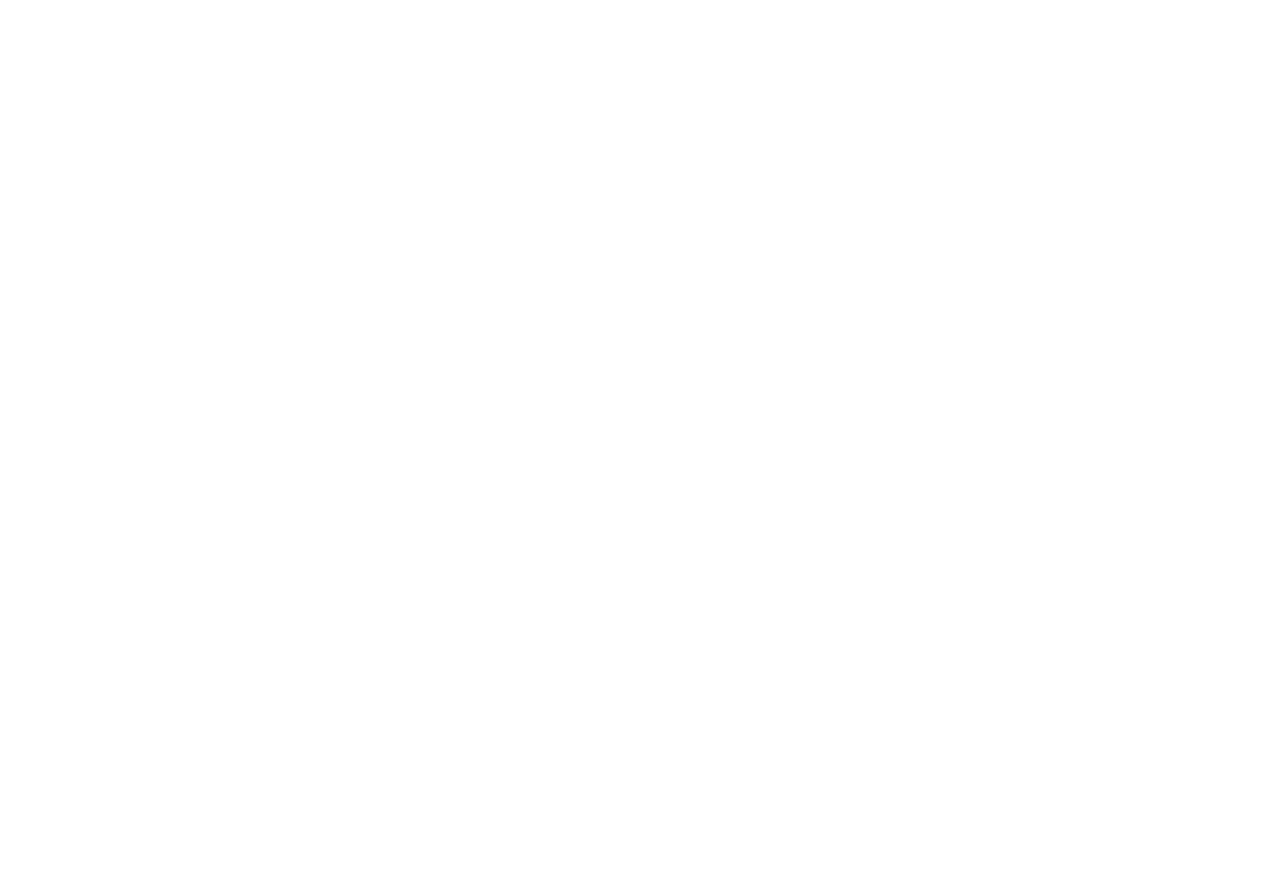
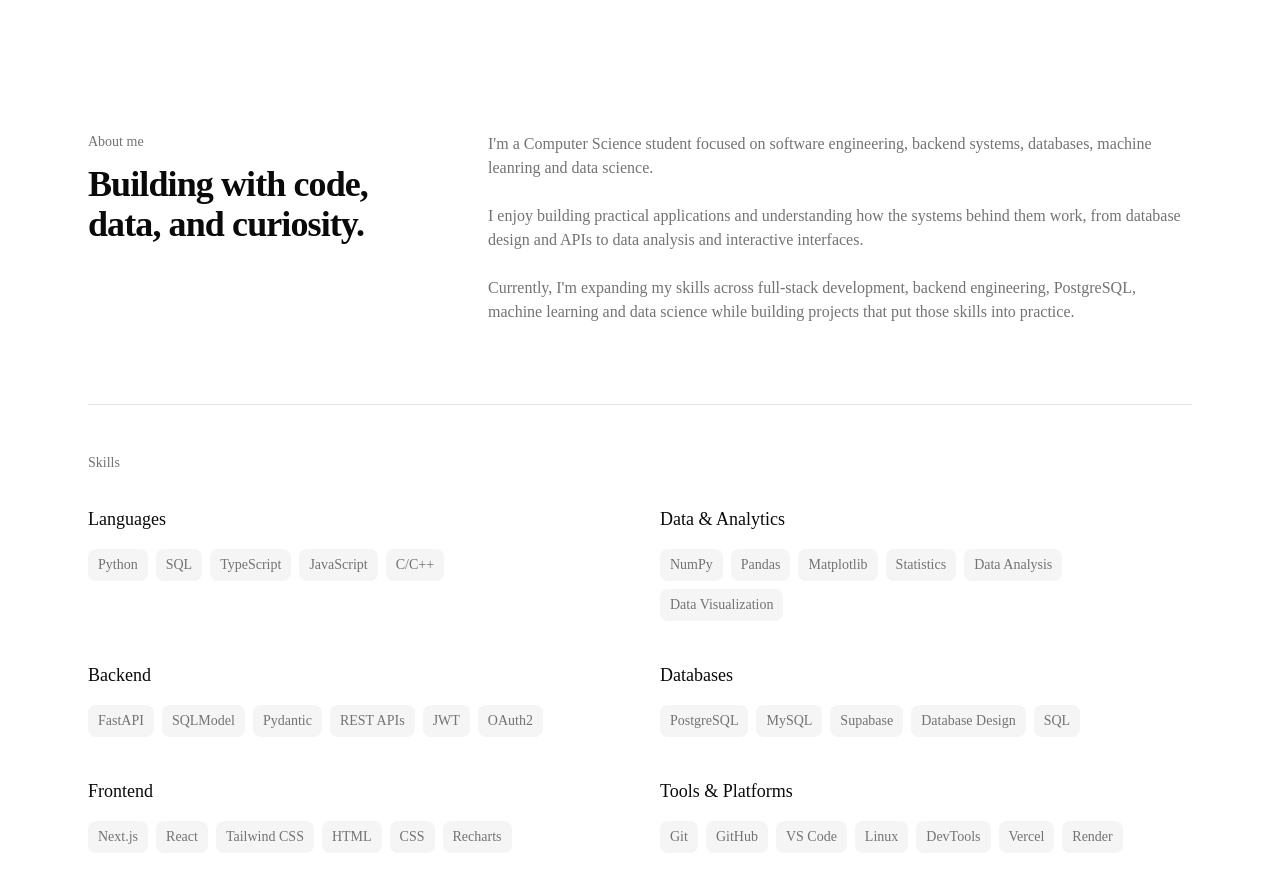
Before and after one commit to parthsingh23/portfolio, a Next.js app: page / in a window 1280 px wide. Shown: the part 1720-2600 px from the top of the page. Before the commit the page ends 1724 px from the top, so only its background shows below. Built offline with nearby package versions, Linux system fonts and the light colour scheme.

Commit message:
feat: add about and skills sections

```diff
--- a/app/page.tsx
+++ b/app/page.tsx
@@ -1,6 +1,7 @@
 import { Navbar } from "@/components/layout/navbar";
 import { Hero } from "@/components/sections/hero";
 import { Projects } from "@/components/sections/projects";
+import { About } from "@/components/sections/about";
 
 export default function Home() {
   return (
@@ -10,6 +11,7 @@
       <main className="mx-auto max-w-6xl px-6">
         <Hero />
         <Projects />
+        <About />
       </main>
     </>
   );
--- /dev/null
+++ b/components/sections/about.tsx
@@ -0,0 +1,59 @@
+import { skillGroups } from "@/data/skills";
+
+export function About() {
+  return (
+    <section id="about" className="scroll-mt-24 py-24 md:py-32">
+      <div className="grid gap-12 md:grid-cols-[1fr_2fr]">
+        <div>
+          <p className="text-sm font-medium text-muted-foreground">About me</p>
+
+          <h2 className="mt-3 text-3xl font-semibold tracking-tight md:text-4xl">
+            Building with code, data, and curiosity.
+          </h2>
+        </div>
+
+        <div className="space-y-6 text-muted-foreground">
+          <p>
+            I&apos;m a Computer Science student focused on software engineering,
+            backend systems, databases, machine leanring and data science.
+          </p>
+
+          <p>
+            I enjoy building practical applications and understanding how the
+            systems behind them work, from database design and APIs to data
+            analysis and interactive interfaces.
+          </p>
+
+          <p>
+            Currently, I&apos;m expanding my skills across full-stack
+            development, backend engineering, PostgreSQL, machine learning and
+            data science while building projects that put those skills into
+            practice.
+          </p>
+        </div>
+      </div>
+      <div className="mt-20 border-t border-border pt-12">
+        <p className="text-sm font-medium text-muted-foreground">Skills</p>
+
+        <div className="mt-8 grid gap-10 md:grid-cols-2">
+          {skillGroups.map((group) => (
+            <div key={group.title}>
+              <h3 className="text-lg font-medium">{group.title}</h3>
+
+              <div className="mt-4 flex flex-wrap gap-2">
+                {group.skills.map((skill) => (
+                  <span
+                    key={skill}
+                    className="rounded-md bg-muted px-2.5 py-1.5 text-sm text-muted-foreground"
+                  >
+                    {skill}
+                  </span>
+                ))}
+              </div>
+            </div>
+          ))}
+        </div>
+      </div>
+    </section>
+  );
+}
--- /dev/null
+++ b/data/skills.ts
@@ -0,0 +1,46 @@
+export type SkillGroup = {
+  title: string;
+  skills: string[];
+};
+
+export const skillGroups: SkillGroup[] = [
+  {
+    title: "Languages",
+    skills: ["Python", "SQL", "TypeScript", "JavaScript", "C/C++"],
+  },
+  {
+    title: "Data & Analytics",
+    skills: [
+      "NumPy",
+      "Pandas",
+      "Matplotlib",
+      "Statistics",
+      "Data Analysis",
+      "Data Visualization",
+    ],
+  },
+  {
+    title: "Backend",
+    skills: ["FastAPI", "SQLModel", "Pydantic", "REST APIs", "JWT", "OAuth2"],
+  },
+  {
+    title: "Databases",
+    skills: ["PostgreSQL", "MySQL", "Supabase", "Database Design", "SQL"],
+  },
+  {
+    title: "Frontend",
+    skills: ["Next.js", "React", "Tailwind CSS", "HTML", "CSS", "Recharts"],
+  },
+  {
+    title: "Tools & Platforms",
+    skills: [
+      "Git",
+      "GitHub",
+      "VS Code",
+      "Linux",
+      "DevTools",
+      "Vercel",
+      "Render",
+    ],
+  },
+];
```
